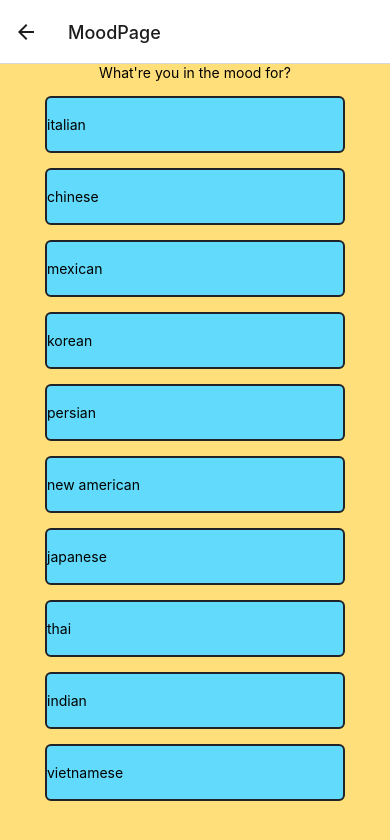
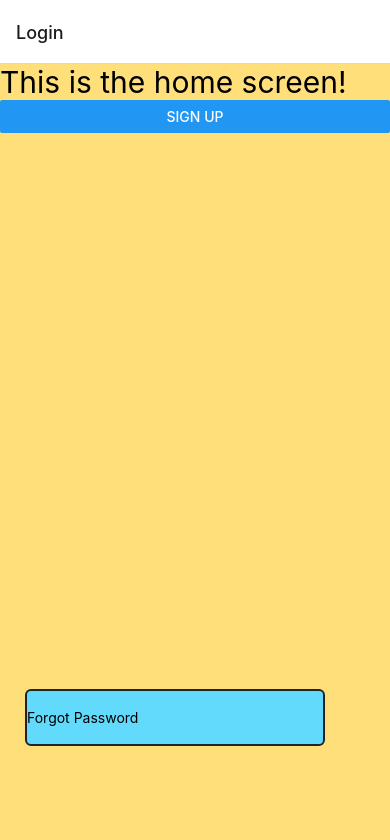
Before and after one commit to Full-Metal-Alchemist/NativEats, a React Native app in the folder app/: screen /MoodPage in a window 390 px wide. Shown: the top 840 px of the page. Built offline with nearby package versions, Linux system fonts and the light colour scheme.

Commit message:
Revert "Mood page 1 (#17)"
This reverts commit c67f8e8e4a8ac219ba0b3bf7d9c72e518462061b.

```diff
--- a/app/App.jsx
+++ b/app/App.jsx
@@ -9,7 +9,6 @@ import Signup from './screens/authentication/Signup';
 import ForgotPassword from './screens/authentication/ForgotPass';
 import RecipesMain from './screens/recipes/RecipesMainScreen';
 import RecipesSingle from './screens/recipes/RecipesSingleScreen';
-import MoodPage from './screens/landing/moodpage/MoodPage';
 import FoodieTour from './screens/tour/FoodieTour';
 
 const Stack = createStackNavigator();
@@ -21,13 +20,12 @@ export default function App() {
         initialRouteName="Login"
         screenOptions={{
           headerStyle: { elevation: 0 },
-          cardStyle: { backgroundColor: '#ffdf7a' },
+          cardStyle: { backgroundColor: '#ffdf7a' }
         }}
       >
         <Stack.Screen name="Login" component={Login} />
         <Stack.Screen name="Signup" component={Signup} />
         <Stack.Screen name="ForgotPassword" component={ForgotPassword} />
-        <Stack.Screen name="MoodPage" component={MoodPage} />
         <Stack.Screen name="RecipesMain" component={RecipesMain} />
         <Stack.Screen name="RecipesSingle" component={RecipesSingle} />
         <Stack.Screen name="FoodieTour" component={FoodieTour} />
--- a/app/screens/landing/moodpage/MoodButton.jsx
+++ /dev/null
@@ -1,41 +0,0 @@
-import React from 'react';
-import {
-  Text, StyleSheet, View, Button, TouchableOpacity,
-} from 'react-native';
-
-const styles = StyleSheet.create({
-  text: {
-    fontSize: 30,
-    textAlign: 'center',
-    alignSelf: 'center',
-  },
-  touchable: {
-    width: 300,
-    marginTop: 15,
-    paddingVertical: 18,
-    borderWidth: 2,
-    borderColor: '#20232a',
-    borderRadius: 6,
-    backgroundColor: '#61dafb',
-    color: '#20232a',
-    textAlign: 'center',
-    alignSelf: 'center',
-    fontSize: 30,
-    fontWeight: 'bold',
-  },
-});
-
-function MoodButton({ navigation, title, data }) {
-  return (
-    <View>
-      <TouchableOpacity
-        style={styles.touchable}
-        onPress={() => navigation.navigate('Homepage', { data })}
-      >
-        <Text>{title}</Text>
-      </TouchableOpacity>
-    </View>
-  );
-}
-
-export default MoodButton;
--- a/app/screens/landing/moodpage/MoodPage.jsx
+++ /dev/null
@@ -1,89 +0,0 @@
-import React from 'react';
-import {
-  View, Text, StyleSheet, FlatList, SafeAreaView,
-} from 'react-native';
-import MoodButton from './MoodButton';
-
-const styles = StyleSheet.create({
-  text: {
-    fontSize: 30,
-  },
-  touchable: {
-    width: 300,
-    borderWidth: 2,
-    borderColor: '#20232a',
-    borderRadius: 6,
-    backgroundColor: '#55d6bf',
-    color: '#20232a',
-    textAlign: 'center',
-    fontSize: 30,
-    fontWeight: 'bold',
-    justifyContent: 'center',
-  },
-  list: {
-    alignItems: 'center',
-    padding: 0,
-    margin: 0,
-  },
-});
-
-function MoodPage({ navigation }) {
-  const mock =[{
-    id: '1',
-    cuisine: 'italian',
-  },
-  {
-    id: '2',
-    cuisine: 'chinese',
-  },
-  {
-    id: '3',
-    cuisine: 'mexican',
-  },
-  {
-    id: '4',
-    cuisine: 'korean',
-  },
-  {
-    id: '5',
-    cuisine: 'persian',
-  },
-  {
-    id: '6',
-    cuisine: 'new american',
-  },
-  {
-    id: '7',
-    cuisine: 'japanese',
-  },
-  {
-    id: '8',
-    cuisine: 'thai',
-  },
-  {
-    id: '9',
-    cuisine: 'indian',
-  },
-  {
-    id: '10',
-    cuisine: 'vietnamese',
-  }];
-  return (
-    <SafeAreaView style={styles.list}>
-      <Text>What&apos;re you in the mood for?</Text>
-      <FlatList
-        data={mock}
-        renderItem={({ item }) => (
-          <MoodButton
-            navigation={navigation}
-            title={item.cuisine}
-            data={item}
-          />
-        )}
-        keyExtractor={(item) => item.id}
-      />
-    </SafeAreaView>
-  );
-}
-
-export default MoodPage;
```
Also changed, not shown: app/screens/landing/Mood.jsx (added).
